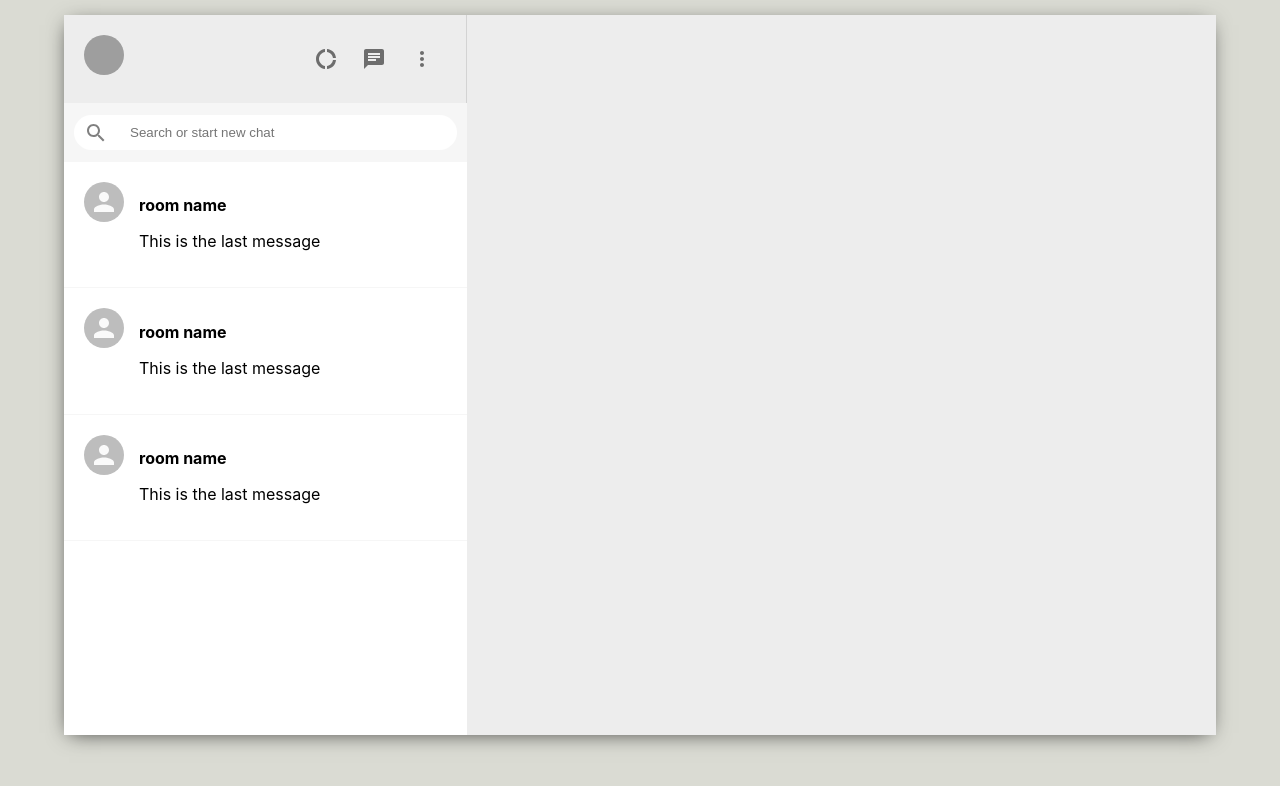
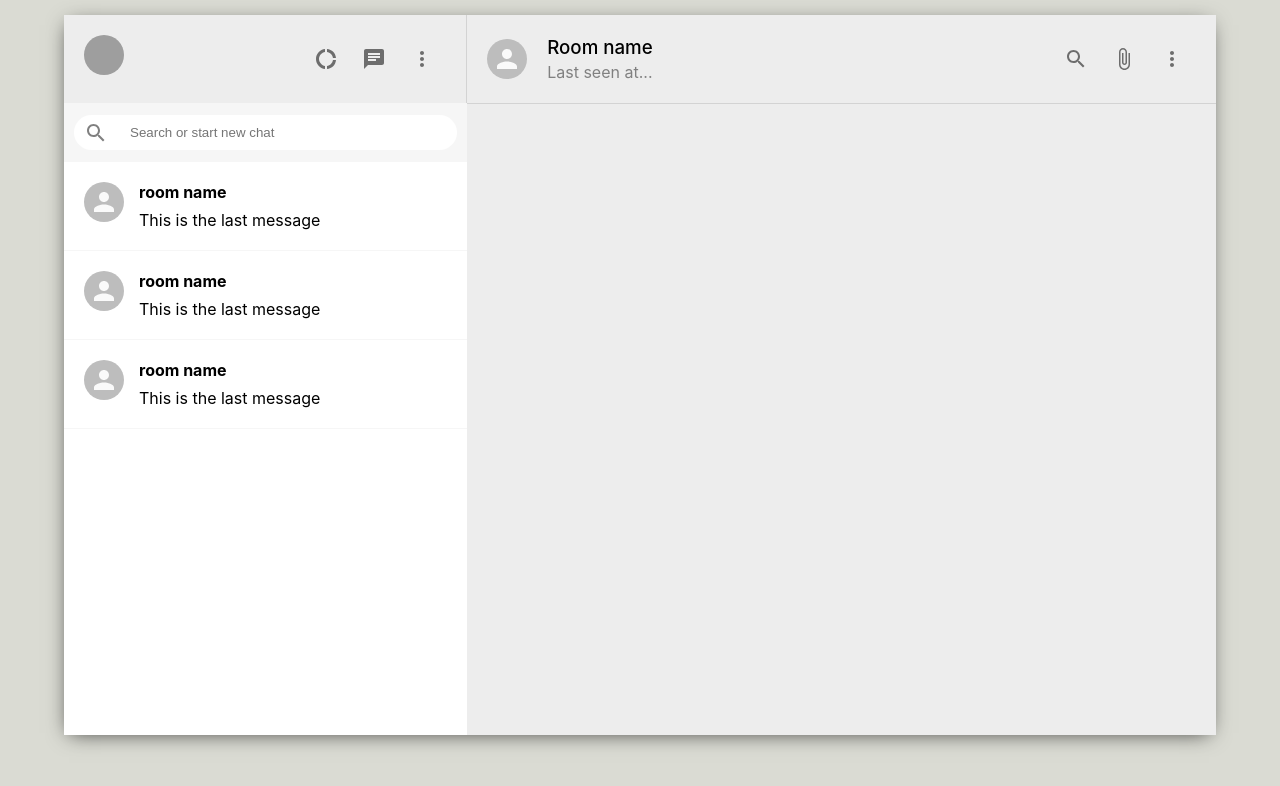
Before and after one commit to Aniket101299/whatsapp_clone, a React (Create React App) app in the folder whatsapp_frontend/: page / in a window 1280 px wide. Shown: the top 786 px of the page. Built offline with nearby package versions, Linux system fonts and the light colour scheme; grey boxes are pictures that could not be loaded.

Commit message:
chat header completed successfully using material ui icons

```diff
--- a/whatsapp_frontend/src/Chat.css
+++ b/whatsapp_frontend/src/Chat.css
@@ -0,0 +1,22 @@
+.chat{
+    display: flex;
+    flex-direction: column;
+    flex: 0.65;
+}
+.chat_header {
+    padding: 20px;
+    display: flex;
+    align-items: center;
+    border-bottom: 1px solid lightgray;
+}
+.chat_headerInfo {
+    flex: 1;
+    padding-left: 20px;
+}
+.chat_headerInfo > h3 {
+    margin-bottom: 3px;
+    font-weight: 500;
+}
+.chat_headerInfo > p {
+    color: gray;
+}
--- a/whatsapp_frontend/src/Chat.js
+++ b/whatsapp_frontend/src/Chat.js
@@ -1,8 +1,35 @@
 import React from 'react';
+import "./Chat.css";
+import { Avatar, IconButton } from '@material-ui/core';
+import { AttachFile, MoreVert, SearchOutlined } from "@material-ui/icons";
+import InsertEmoticonIcon from "@material-ui/icons/InsertEmoticon";
+import MicIcon from "@material-ui/icons/Mic";
 
 function Chat() {
   return (
-    <div>
+    <div className="chat">
+       <div className="chat_header">
+        <Avatar />
+
+        <div className="chat_headerInfo">
+            <h3>Room name</h3>
+            <p>Last seen at...</p>
+        </div>
+
+        <div className='chat_headerRight'>
+        <IconButton>
+        <SearchOutlined />
+        </IconButton>
+        <IconButton>
+        <AttachFile />
+        </IconButton>
+        <IconButton>
+        <MoreVert />
+        </IconButton>
+        </div>
+      </div>
+
+
 
     </div>
   )
--- a/whatsapp_frontend/src/index.css
+++ b/whatsapp_frontend/src/index.css
@@ -1,3 +1,6 @@
+*{
+  margin: 0;
+}
 body {
   margin: 0;
   font-family: -apple-system, BlinkMacSystemFont, 'Segoe UI', 'Roboto', 'Oxygen',
```
